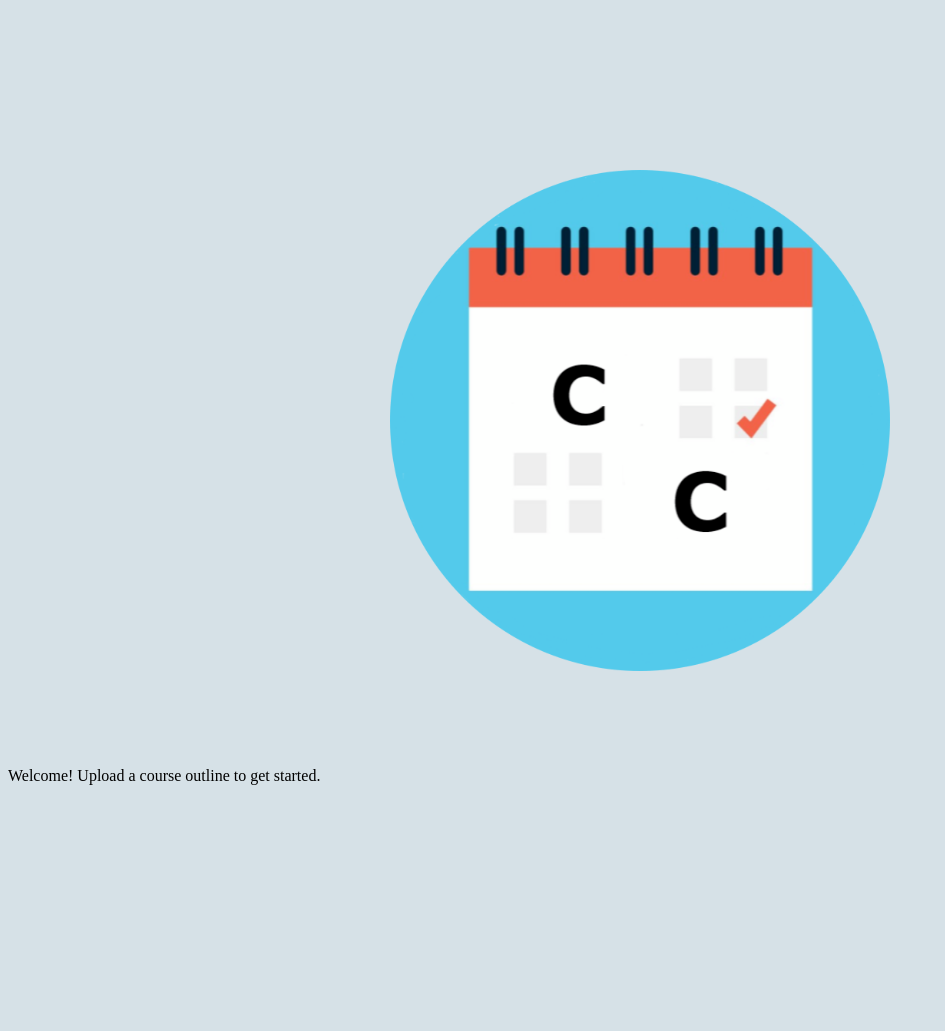
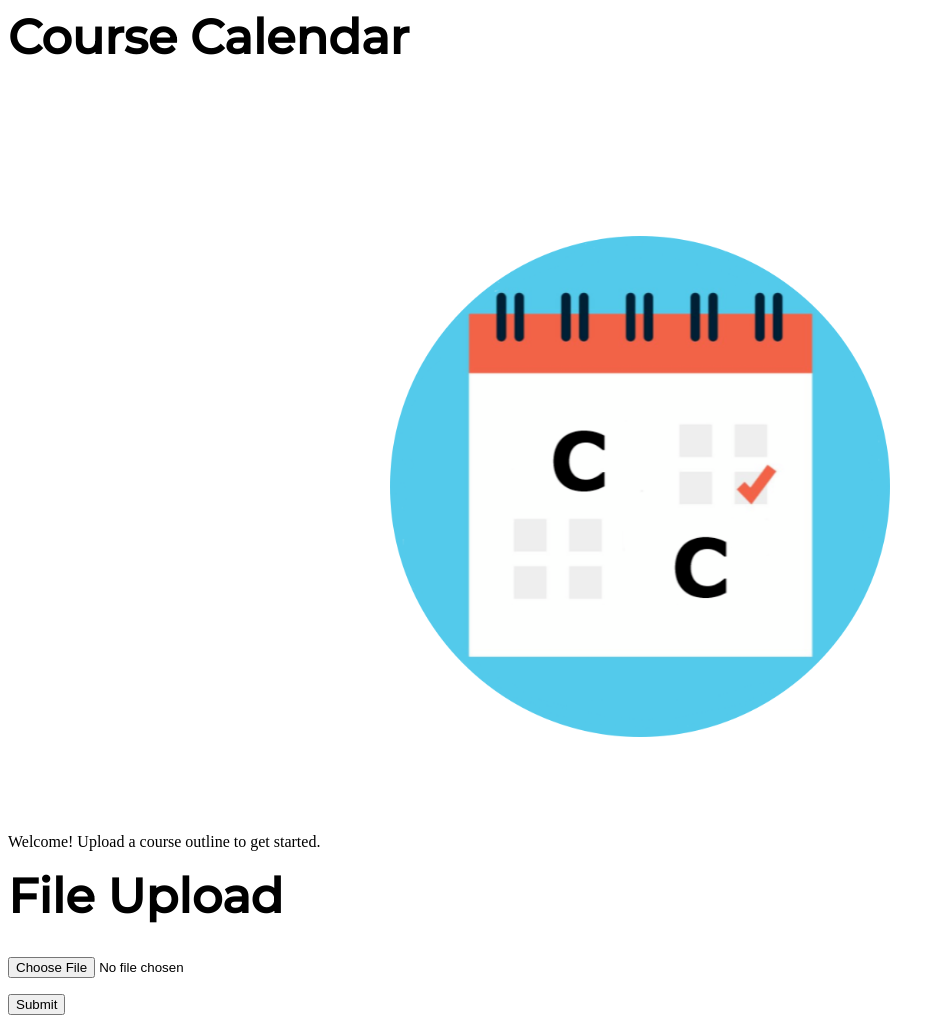
Before and after one commit to jerushachua/nwhacks-2021, a Flask app: page / in a window 1280 px wide. Shown: the whole page, without its empty margins (0-945 px from the left). Before the commit the page ends 785 px from the top, so only its background shows below. Run offline with Flask 2, Linux system fonts and the light colour scheme; some libraries are stand-ins or nearby versions.

Commit message:
file upload

```diff
--- a/app.py
+++ b/app.py
@@ -1,5 +1,5 @@
 # app.py
-from flask import Flask, render_template, request, jsonify
+from flask import Flask, render_template, request, jsonify, redirect, url_for
 from flask_bootstrap import Bootstrap
 
 app = Flask(__name__)
@@ -48,10 +48,12 @@ def post_something():
 def index():
     return render_template('index.html')
 
-
-@app.route('/example')
-def example():
-    return render_template('example.html')
+@app.route('/', methods=['POST'])
+def upload_file():
+    uploaded_file = request.files['file']
+    if uploaded_file.filename != '':
+        uploaded_file.save(uploaded_file.filename)
+    return redirect(url_for('index'))
 
 if __name__ == '__main__':
     # Threaded option to enable multiple instances for multiple user access support
--- a/templates/index.html
+++ b/templates/index.html
@@ -3,24 +3,21 @@
 <head>
 	<meta charset="utf-8">
 	<title>Course Calender</title>
+  <link rel="preconnect" href="https://fonts.gstatic.com">
+  <link href="https://fonts.googleapis.com/css2?family=Montserrat:wght@500&display=swap" rel="stylesheet">
+	<style type="text/css">
 
-	<link href='http://fonts.googleapis.com/css?family=Sintony:400,700' rel='stylesheet' type='text/css'>
-
-	<style type="text/css">
   body
   {
-    background-color: rgba(214,225,231);
+    background-color: rgba(255,255,255);
   }
 
   h1
   {
     font-size:48px;
     margin-top:0;
-    font-family:Arial, sans-serif;
-    text-shadow:2px 0 15px #292929;
-    letter-spacing:4px;
+    font-family: 'Montserrat', sans-serif;
     text-decoration:none;
-    color:#DDD;
   }
 
   #logo
@@ -46,11 +43,23 @@
 </head>
 
 <body>
-	<div id="banner">
-		<img src='../static/logo.png' alt='logo' id='logo'>
-	</div>
+
 	<div id="content">
-		<p>Welcome! Upload a course outline to get started. </p>
-	</div>
+    <div id='header'>
+      <h1>Course Calendar</h1>
+    </div>
+
+    <div id="banner">
+      <img src='../static/logo.png' alt='logo' id='logo'>
+    </div>
+    <p>Welcome! Upload a course outline to get started. </p>
+  </div>
+  <div class="card">
+    <h1>File Upload</h1>
+    <form method="POST" action="" enctype="multipart/form-data">
+      <p><input type="file" name="file" accept="application/pdf"></p>
+      <p><input type="submit" value="Submit"></p>
+    </form>
+  </div>
 </body>
 </html>
```
Also changed, not shown: templates/example.html (deleted, +0 -15 lines), templates/upload.html (added, +13 -0 lines), 1 other file.
